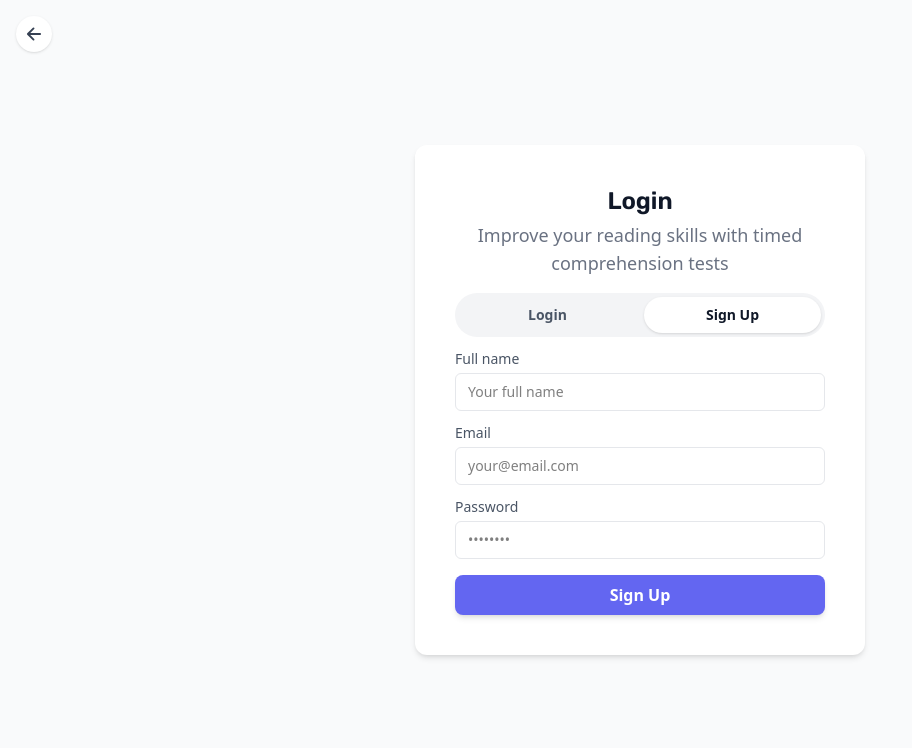
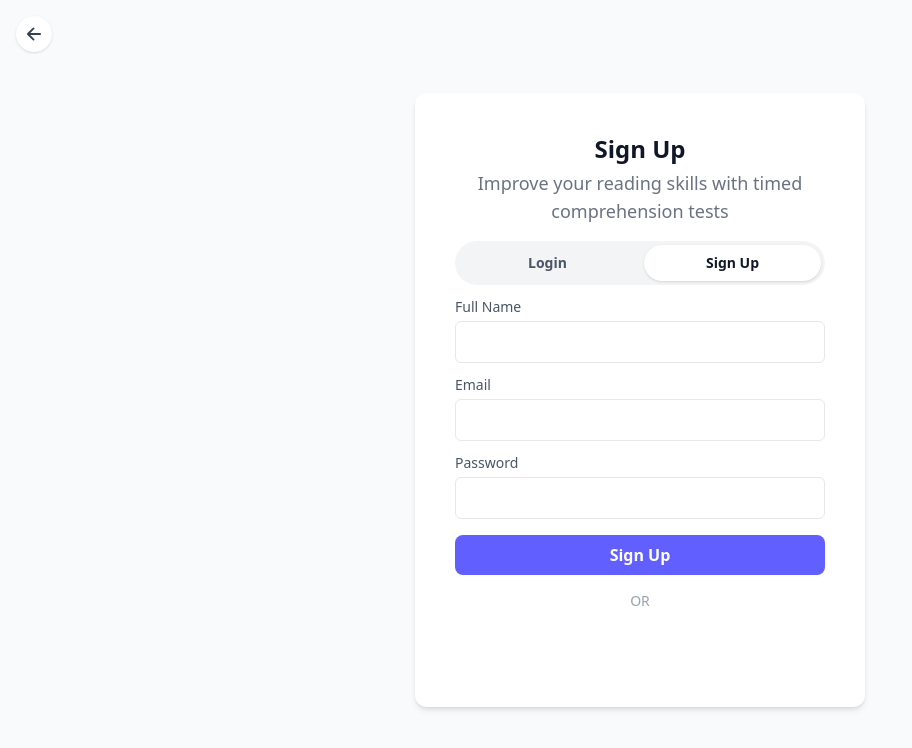
Before and after one commit to Prasanna2910/Pronounciation-tool-seekers, a React (Vite) app in the folder client/: page /teacherlogin in a window 1280 px wide. Both pictures are taken after a click on the button "Sign Up". Shown: the top 748 px of the page, without its empty margins (0-912 px from the left). Built offline with nearby package versions, Linux system fonts and the light colour scheme; no server answers.

Commit message:
Implemented googleOAuth and integrated it with frontend

```diff
--- a/client/package.json
+++ b/client/package.json
@@ -10,12 +10,14 @@
     "preview": "vite preview"
   },
   "dependencies": {
+    "@react-oauth/google": "^0.13.4",
     "@tailwindcss/vite": "^4.1.17",
     "axios": "^1.13.2",
+    "jwt-decode": "^4.0.0",
     "react": "^19.2.0",
     "react-dom": "^19.2.0",
     "react-icons": "^5.5.0",
-    "react-router-dom": "^7.9.6",
+    "react-router-dom": "^7.11.0",
     "tailwindcss": "^4.1.17"
   },
   "devDependencies": {
--- a/client/src/components/TeacherLoginPage.jsx
+++ b/client/src/components/TeacherLoginPage.jsx
@@ -2,6 +2,8 @@ import React, { useState } from "react";
 import { useNavigate } from "react-router-dom";
 import { IoArrowBack } from "react-icons/io5";
 import axios from "axios";
+import { GoogleLogin } from "@react-oauth/google";
+import { jwtDecode } from "jwt-decode";
 
 export default function TeacherLoginPage() {
   const [mode, setMode] = useState("login");
@@ -19,89 +21,92 @@ const handleSubmit = async (e) => {
 
       if (mode === "login") {
         resp = await axios.post("http://localhost:5000/user/login", {
-        email: email,
-        password: password,
+          email,
+          password,
         });
       } else {
         resp = await axios.post("http://localhost:5000/user/signup", {
           name: fullName,
-        email: email,
-        password: password,
+          email,
+          password,
         });
       }
 
-    const name = resp.data.user.name;
-    const level = resp.data.user.level;
-    const token = resp.data.token;
+      const { user, token } = resp.data;
 
-    const userObj = {
-      name: name,
-      level: level,
-    };
-
-    localStorage.setItem("user", JSON.stringify(userObj));
+      localStorage.setItem(
+        "user",
+        JSON.stringify({ name: user.name, level: user.level })
+      );
       localStorage.setItem("token", token);
 
       navigate("/levelsPage");
-
     } catch (err) {
       console.error(`${mode} error:`, err);
+      alert("Authentication failed");
+    }
+  };
+
+  const handleGoogleSuccess = async (credentialResponse) => {
+    try {
+      const decoded = jwtDecode(credentialResponse.credential);
+
+      const resp = await axios.post("http://localhost:5000/user/google", {
+        email: decoded.email,
+        name: decoded.name,
+      });
+
+      const { user, token } = resp.data;
+
+      localStorage.setItem(
+        "user",
+        JSON.stringify({ name: user.name, level: user.level })
+      );
+      localStorage.setItem("token", token);
+
+      navigate("/levelsPage");
+    } catch (err) {
+      console.error("Google auth error:", err);
+      alert("Google login failed");
     }
   };
 
   return (
     <div className="min-h-screen relative flex items-center justify-center bg-gray-50 font-sans">
-      {/* Back button (top-left) */}
+      {/* Back button */}
       <button
         type="button"
         onClick={() => navigate(-1)}
-        aria-label="Go back"
-        className="absolute top-4 left-4 p-2 rounded-full bg-white shadow-sm hover:bg-gray-100 focus:outline-none cursor-pointer"
+        className="absolute top-4 left-4 p-2 rounded-full bg-white shadow-sm hover:bg-gray-100"
       >
         <IoArrowBack className="text-xl text-gray-700" />
       </button>
 
-      <div
-        className="w-[450px] max-w-full bg-white rounded-xl shadow-md p-10 text-center"
-        role="main"
-        aria-labelledby="tlp-title"
-      >
-        <h2
-          id="tlp-title"
-          className="text-gray-900 font-rubik font-semibold text-2xl mb-1"
-        >
-          Login
+      <div className="w-[450px] max-w-full bg-white rounded-xl shadow-md p-10 text-center">
+        <h2 className="text-gray-900 font-semibold text-2xl mb-1">
+          {mode === "login" ? "Login" : "Sign Up"}
         </h2>
         <p className="text-gray-500 text-lg mb-4">
           Improve your reading skills with timed comprehension tests
         </p>
-
-        <div
-          className="flex bg-gray-100 p-1 rounded-full w-full my-2 gap-2"
-          role="tablist"
-          aria-label="auth mode"
-        >
+        <div className="flex bg-gray-100 p-1 rounded-full w-full my-2 gap-2">
           <button
-            type="button"
-            className={`flex-1 cursor-pointer py-2 rounded-full text-sm font-semibold transition ${
+            className={`flex-1 py-2 rounded-full text-sm font-semibold ${
               mode === "login"
                 ? "bg-white text-gray-900 shadow-sm"
                 : "text-gray-600"
             }`}
             onClick={() => setMode("login")}
-            aria-selected={mode === "login"}
           >
             Login
           </button>
           <button
-            type="button"
-            className={`flex-1 py-2 cursor-pointer rounded-full text-sm font-semibold transition ${
+            className={`flex-1 py-2 rounded-full text-sm font-semibold ${
               mode === "signup"
                 ? "bg-white text-gray-900 shadow-sm"
                 : "text-gray-600"
             }`}
             onClick={() => setMode("signup")}
-            aria-selected={mode === "signup"}
           >
             Sign Up
           </button>
@@ -111,24 +116,22 @@ const handleSubmit = async (e) => {
           {mode === "signup" && (
             <>
               <label className="block text-sm text-gray-600 mt-3 mb-1">
-                Full name
+                Full Name
               </label>
               <input
-                className="w-full px-3 py-2 rounded-md border border-gray-200 text-sm focus:outline-none focus:ring-2 focus:ring-indigo-300"
+                className="w-full px-3 py-2 rounded-md border border-gray-200"
                 type="text"
-                placeholder="Your full name"
                 value={fullName}
                 onChange={(e) => setFullName(e.target.value)}
-                required={mode === "signup"}
+                required
               />
             </>
           )}
 
           <label className="block text-sm text-gray-600 mt-3 mb-1">Email</label>
           <input
-            className="w-full px-3 py-2 rounded-md border border-gray-200 text-sm focus:outline-none focus:ring-2 focus:ring-indigo-300"
+            className="w-full px-3 py-2 rounded-md border border-gray-200"
             type="email"
-            placeholder="your@email.com"
             value={email}
             onChange={(e) => setEmail(e.target.value)}
             required
@@ -138,21 +141,28 @@ const handleSubmit = async (e) => {
             Password
           </label>
           <input
-            className="w-full px-3 py-2 rounded-md border border-gray-200 text-sm focus:outline-none focus:ring-2 focus:ring-indigo-300"
+            className="w-full px-3 py-2 rounded-md border border-gray-200"
             type="password"
-            placeholder="••••••••"
             value={password}
             onChange={(e) => setPassword(e.target.value)}
             required
           />
 
           <button
-            className="mt-4 cursor-pointer w-full py-2 rounded-lg text-white font-semibold bg-[#6366f1] shadow-md"
             type="submit"
+            className="mt-4 w-full py-2 rounded-lg text-white font-semibold bg-indigo-500"
           >
             {mode === "login" ? "Login" : "Sign Up"}
           </button>
         </form>
+
+        <div className="my-4 text-gray-400 text-sm">OR</div>
+        <div className="flex justify-center">
+          <GoogleLogin
+            onSuccess={handleGoogleSuccess}
+            onError={() => alert("Google Login Failed")}
+          />
+        </div>
       </div>
     </div>
   );
```
Also changed, not shown: client/src/App.jsx (+5 -2 lines), 2 other files (tests, documents, lock files or other folders). Lines whose indentation alone changed are shown as unchanged.
